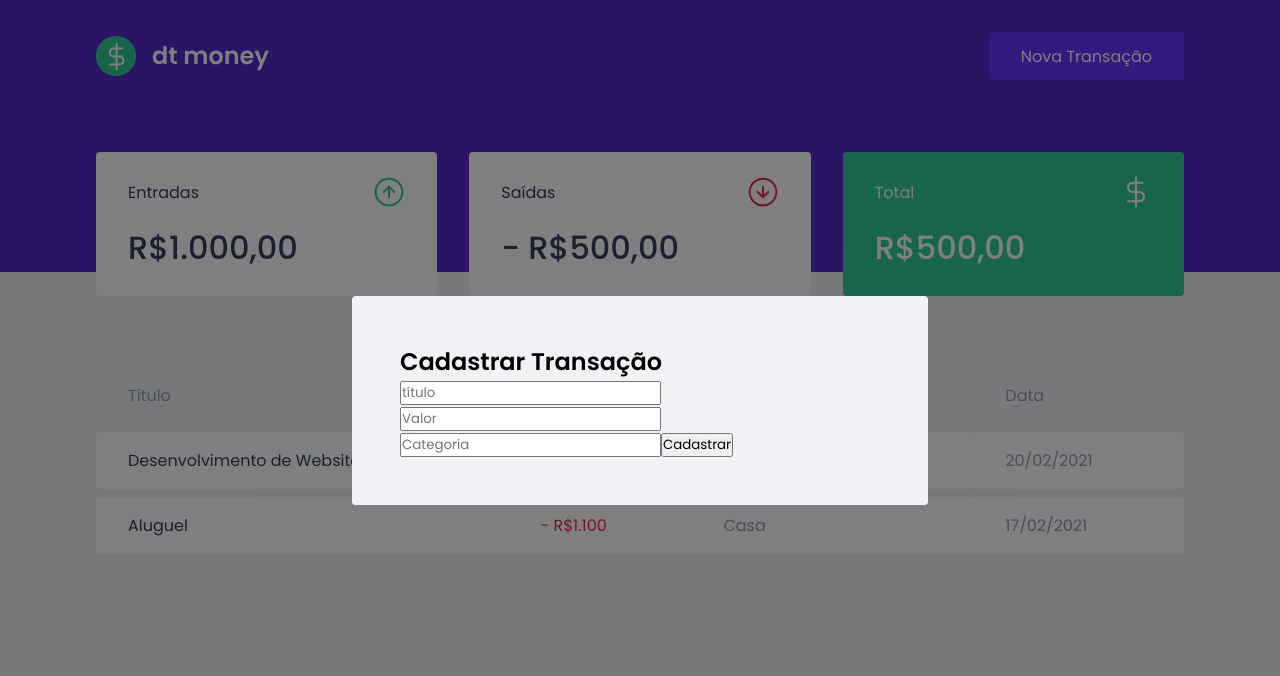
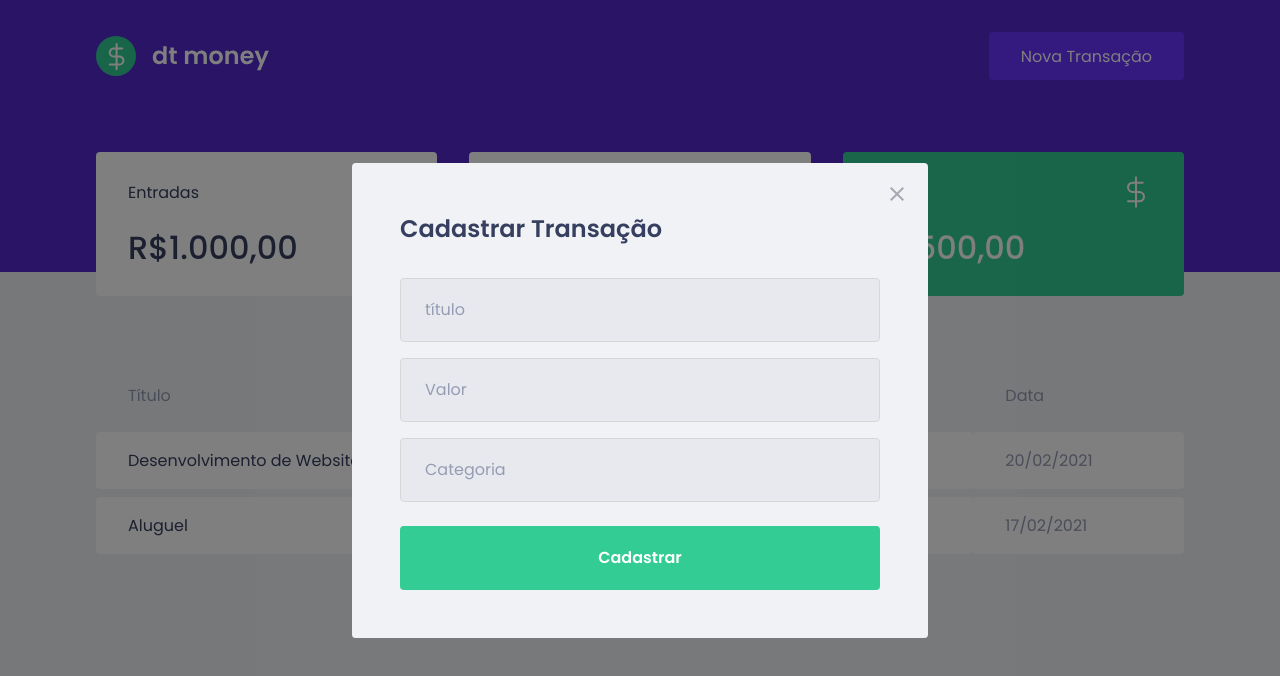
Before and after one commit to leonardof26/djmoney, a React (Create React App) app: page / in a window 1280 px wide. Both pictures are taken after a click on the button "Nova Transação". Shown: the top 676 px of the page. Built offline with nearby package versions, Linux system fonts and the light colour scheme; no server answers; what miragejs would draw is missing.

Commit message:
Added transactions modal styles

```diff
--- a/src/components/NewTransactionModal/index.tsx
+++ b/src/components/NewTransactionModal/index.tsx
@@ -1,6 +1,8 @@
+import Modal from "react-modal";
+
+import closeImg from "../../assets/close.svg";
+
 import { Container } from "./styles";
-
-import Modal from "react-modal";
 
 interface NewTransactionModalProps {
   isOpen: boolean;
@@ -18,6 +20,14 @@
       overlayClassName="react-modal-overlay"
       className="react-modal-content"
     >
+      <button
+        type="button"
+        onClick={onRequestClose}
+        className="react-modal-close"
+      >
+        <img src={closeImg} alt="Fechar Modal" />
+      </button>
+
       <Container>
         <h2>Cadastrar Transação</h2>
 
--- a/src/components/NewTransactionModal/styles.ts
+++ b/src/components/NewTransactionModal/styles.ts
@@ -1,3 +1,49 @@
 import styled from "styled-components";
 
-export const Container = styled.form``;
+export const Container = styled.form`
+  h2 {
+    color: var(--text-title);
+    font-size: 1.5rem;
+    margin-bottom: 2rem;
+  }
+
+  input {
+    width: 100%;
+    padding: 0 1.5rem;
+    height: 4rem;
+    border-radius: 0.25rem;
+
+    border: 1px solid #d7d7d7;
+    background: #e7e9ee;
+
+    font-weight: 400;
+    font-size: 1rem;
+
+    &::placeholder {
+      color: var(--text-body);
+    }
+
+    & + input {
+      margin-top: 1rem;
+    }
+  }
+
+  button[type="submit"] {
+    width: 100%;
+    padding: 0 1.5rem;
+    height: 4rem;
+    background: var(--green);
+    color: #fff;
+    border: 0;
+    border-radius: 0.25rem;
+    font-size: 1rem;
+    margin-top: 1.5rem;
+    font-weight: 600;
+
+    transition: filter 0.2s;
+
+    &:hover {
+      filter: brightness(0.9);
+    }
+  }
+`;
--- a/src/styles/global.ts
+++ b/src/styles/global.ts
@@ -76,4 +76,18 @@
     position: relative;
     border-radius: 0.24rem;
   }
+
+  .react-modal-close{
+    position: absolute;
+    right: 1.5rem;
+    top: 1.5rem;
+    border: 0;
+    background: transparent;
+
+    transition: filter 0.2s;
+
+    &:hover{
+      filter: brightness(0.8);
+    }
+  }
 `;
```
